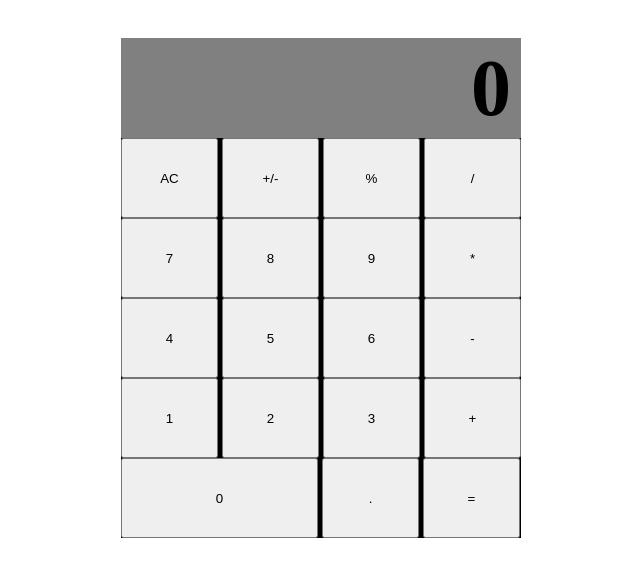
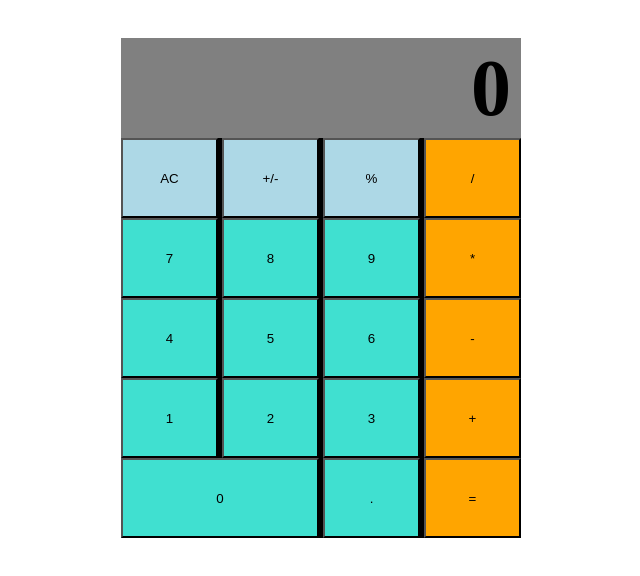
Before and after one commit to Godrift/Calculator, a plain HTML site: page index.html in a window 1280 px wide. Shown: the whole page, without its empty margins (319-959 px from the left). Drawn offline with Linux system fonts and the light colour scheme.

Commit message:
Fixed divide zero bug

```diff
--- a/index.html
+++ b/index.html
@@ -12,37 +12,37 @@
         <div class="display">0</div>
 
         <div>
-            <button class="button" value="AC">AC</button>
-            <button class="button" value="sign">+/-</button>
-            <button class="button" value="%">%</button>
-            <button class="button" value="/">/</button>
+            <button class="button top" value="AC">AC</button>
+            <button class="button top" value="sign">+/-</button>
+            <button class="button top" value="%">%</button>
+            <button class="button sign" value="/">/</button>
         </div>
 
         <div>
-            <button class="button" value=7>7</button>
-            <button class="button" value="8">8</button>
-            <button class="button" value="9">9</button>
-            <button class="button" value="*">*</button>
+            <button class="button number" value=7>7</button>
+            <button class="button number" value="8">8</button>
+            <button class="button number" value="9">9</button>
+            <button class="button sign" value="*">*</button>
         </div>
 
         <div>
-            <button class="button" value="4">4</button>
-            <button class="button" value="5">5</button>
-            <button class="button" value="6">6</button>
-            <button class="button" value="-">-</button>
+            <button class="button number" value="4">4</button>
+            <button class="button number" value="5">5</button>
+            <button class="button number" value="6">6</button>
+            <button class="button sign" value="-">-</button>
         </div>
 
         <div>
-            <button class="button" value="1">1</button>
-            <button class="button" value="2">2</button>
-            <button class="button" value="3">3</button>
-            <button class="button" value="+">+</button>
+            <button class="button number" value="1">1</button>
+            <button class="button number" value="2">2</button>
+            <button class="button number" value="3">3</button>
+            <button class="button sign" value="+">+</button>
         </div>
 
         <div>
-            <button class="button zero" value="0">0</button>
-            <button class="button" value=".">.</button>
-            <button class="button" value="=">=</button>
+            <button class="button zero number" value="0">0</button>
+            <button class="button number" value=".">.</button>
+            <button class="button sign" value="=">=</button>
         </div>
 
     </div>
--- a/javascript.js
+++ b/javascript.js
@@ -61,8 +61,13 @@ const produceResult = function () {
     };
 
     if (result =="ERROR") {
-        clear();
-        display.textContent = result;
+        display.textContent = "ERROR";
+        input = 0;
+        first = 0;
+        second = 0;
+        operator = "";
+        result = 0;
+
     } else {
         result = limit(result);
         first = result;
@@ -81,7 +86,7 @@ const clear = function () {
     second = 0;
     operator = "";
     result = 0;
-    display.textContent = "0"
+    display.textContent = 0;
 }
 
 const buttonClick = function(e) {
--- a/style.css
+++ b/style.css
@@ -32,5 +32,17 @@ button {
 }
 
 .zero {
-    width: 197px;
+    width: 198px;
 }
+
+.number {
+    background-color: turquoise;
+}
+
+.sign {
+    background-color: orange;
+}
+
+.top {
+    background-color: lightblue;
+}
```
